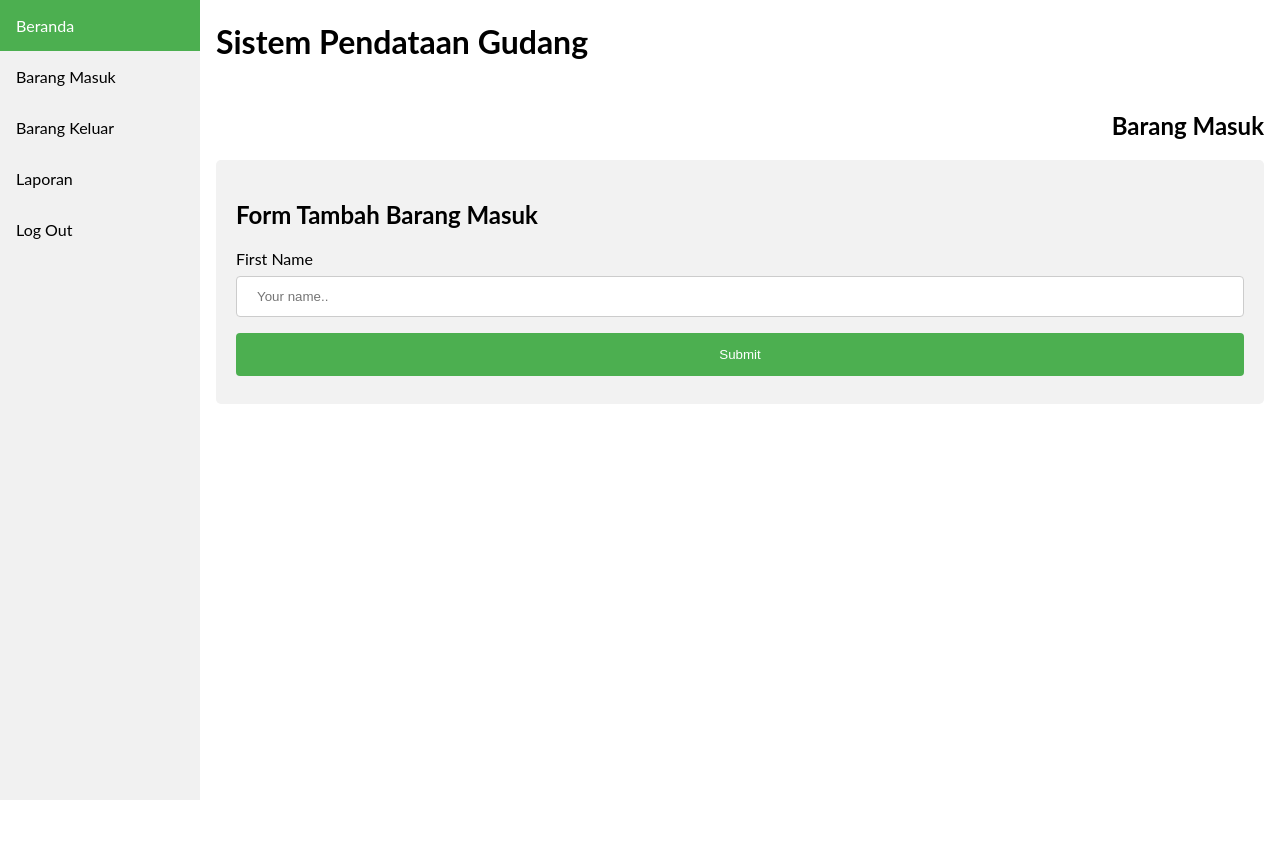
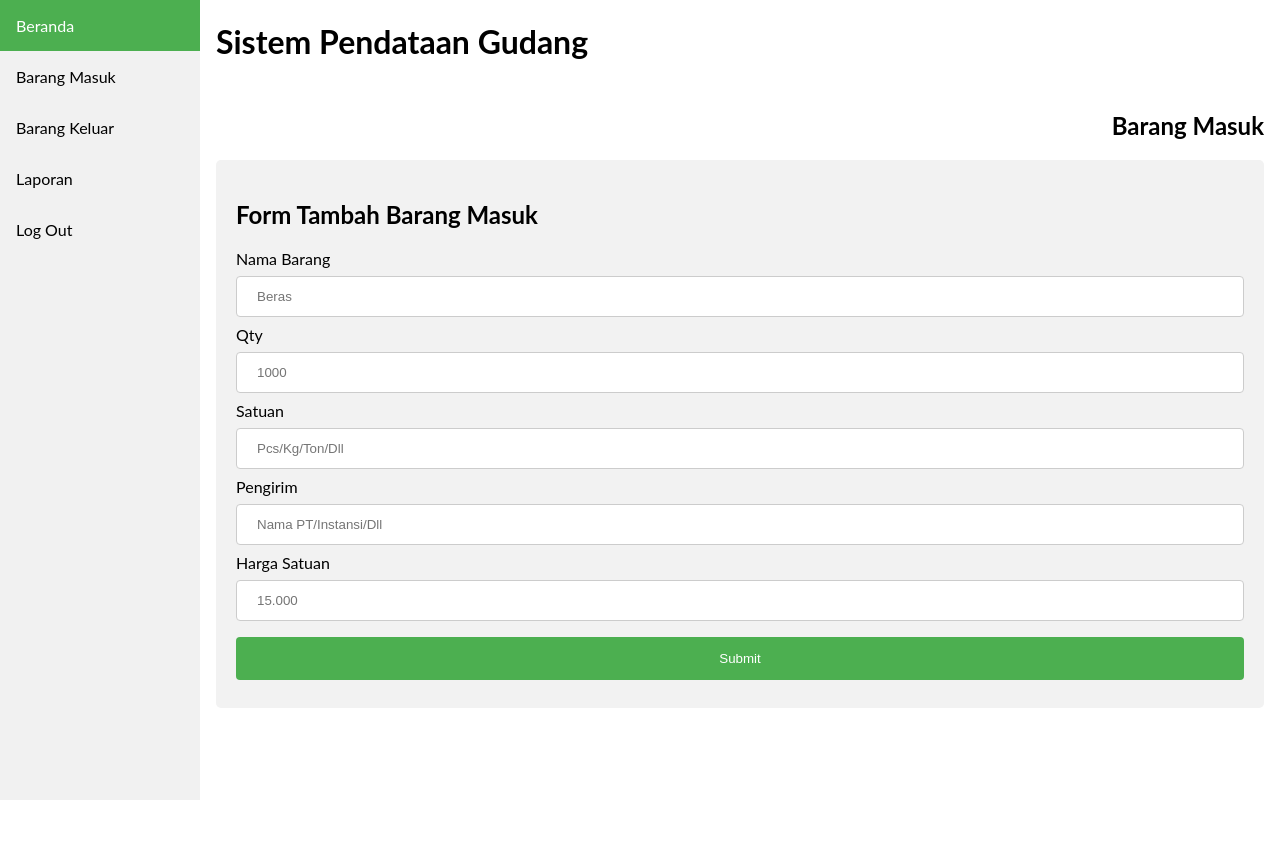
Before and after one commit to adhimaspns/SistemPendataanGudang, a PHP site: page /form_tambah.php?page=beranda in a window 1280 px wide. Shown: the top 861 px of the page. Run offline with PHP 8.4, Linux system fonts and the light colour scheme.

Commit message:
melanjutkan desain form pada modul pendataan barang masuk

```diff
--- a/frontend/barang_masuk/form_tambah.php
+++ b/frontend/barang_masuk/form_tambah.php
@@ -20,8 +20,20 @@
     <div class="kotak-form">
       <h2>Form Tambah Barang Masuk</h2>
       <form action="/action_page.php">
-        <label for="fname">First Name</label>
-        <input type="text" class="form" name="firstname" placeholder="Your name..">
+        <label>Nama Barang</label>
+        <input type="text" class="form" name="" placeholder="Beras">
+
+        <label>Qty</label>
+        <input type="number" class="form" name="" placeholder="1000">
+
+        <label>Satuan</label>
+        <input type="text" class="form" name="" placeholder="Pcs/Kg/Ton/Dll">
+
+        <label>Pengirim</label>
+        <input type="text" class="form" name="" placeholder="Nama PT/Instansi/Dll">
+
+        <label>Harga Satuan</label>
+        <input type="text" class="form" name="" placeholder="15.000">
 
         <input type="submit" class="form-tombol" value="Submit">
       </form>
```
